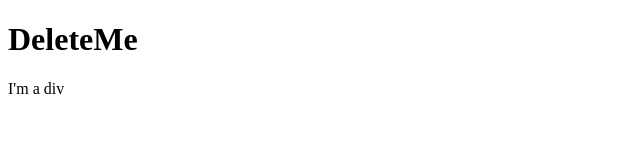
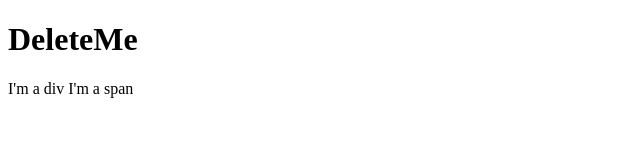
Before and after one commit to andyrhmann/github-crash-course, a plain HTML site: page index.html in a window 1280 px wide. Shown: the full height of the page, 0-640 px from the left. Drawn offline with Linux system fonts and the light colour scheme.

Commit message:
Update index.html

```diff
--- a/index.html
+++ b/index.html
@@ -11,6 +11,7 @@
     </h1>
     <div>
         I'm a div
+        <span>I'm a span</span>
     </div>
 </body>
 </html>
```
